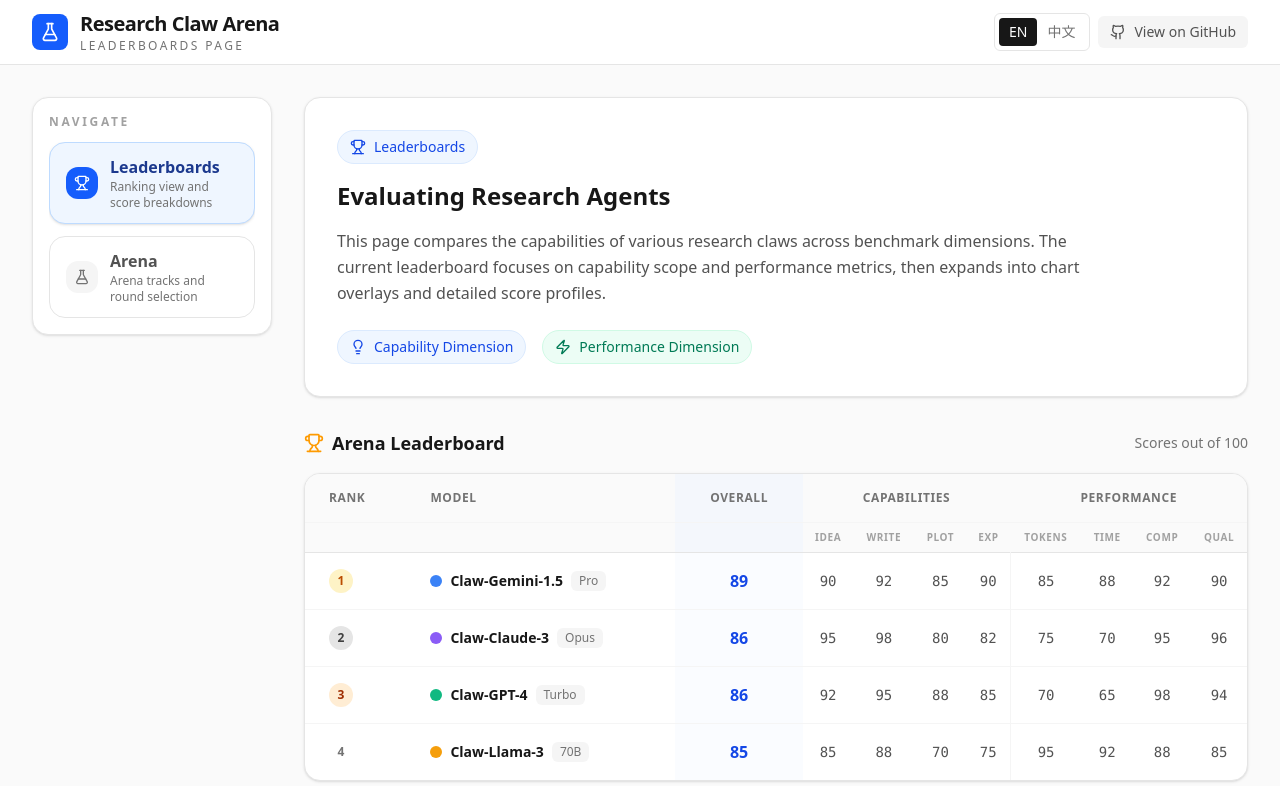
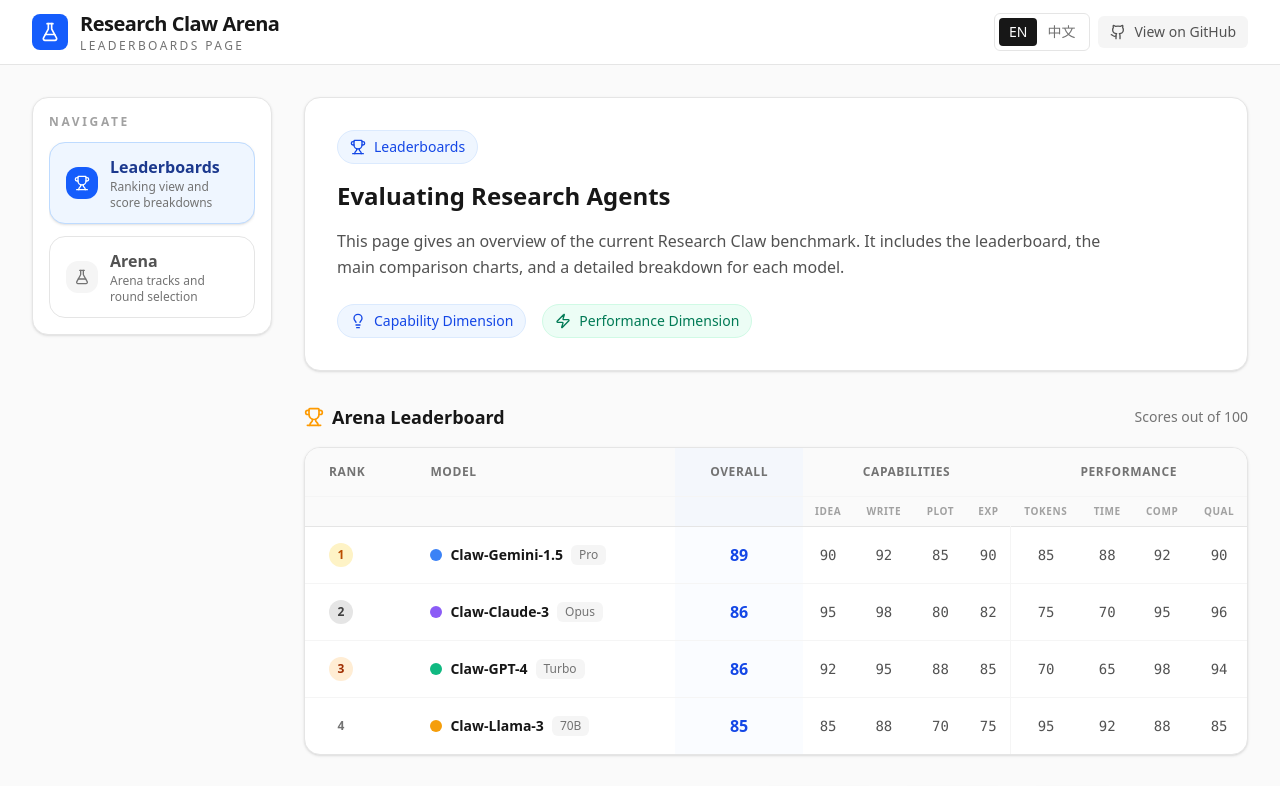
Before and after one commit to SUSTech-GenAI/research-claw-arena, a React (Vite) app: page / in a window 1280 px wide. Shown: the top 786 px of the page. Built offline with nearby package versions, Linux system fonts and the light colour scheme.

Commit message:
Refine leaderboard intro copy

```diff
--- a/src/App.tsx
+++ b/src/App.tsx
@@ -137,7 +137,7 @@ const translations = {
       badge: 'Leaderboards',
       title: 'Evaluating Research Agents',
       intro:
-        'This page compares the capabilities of various research claws across benchmark dimensions. The current leaderboard focuses on capability scope and performance metrics, then expands into chart overlays and detailed score profiles.',
+        'This page gives an overview of the current Research Claw benchmark. It includes the leaderboard, the main comparison charts, and a detailed breakdown for each model.',
       capabilityDimension: 'Capability Dimension',
       performanceDimension: 'Performance Dimension',
       leaderboardTitle: 'Arena Leaderboard',
@@ -302,7 +302,7 @@ const translations = {
       badge: '排行榜',
       title: '研究智能体评测',
       intro:
-        '这个页面用于比较不同 Research Claw 在各项基准维度上的表现。当前排行榜聚焦能力范围与性能指标，并延伸到图表对比和详细画像卡片。',
+        '这个页面用于概览当前的 Research Claw benchmark，包括排行榜、主要对比图表，以及每个模型的详细拆解。',
       capabilityDimension: '能力维度',
       performanceDimension: '性能维度',
       leaderboardTitle: '竞技场排行榜',
```
